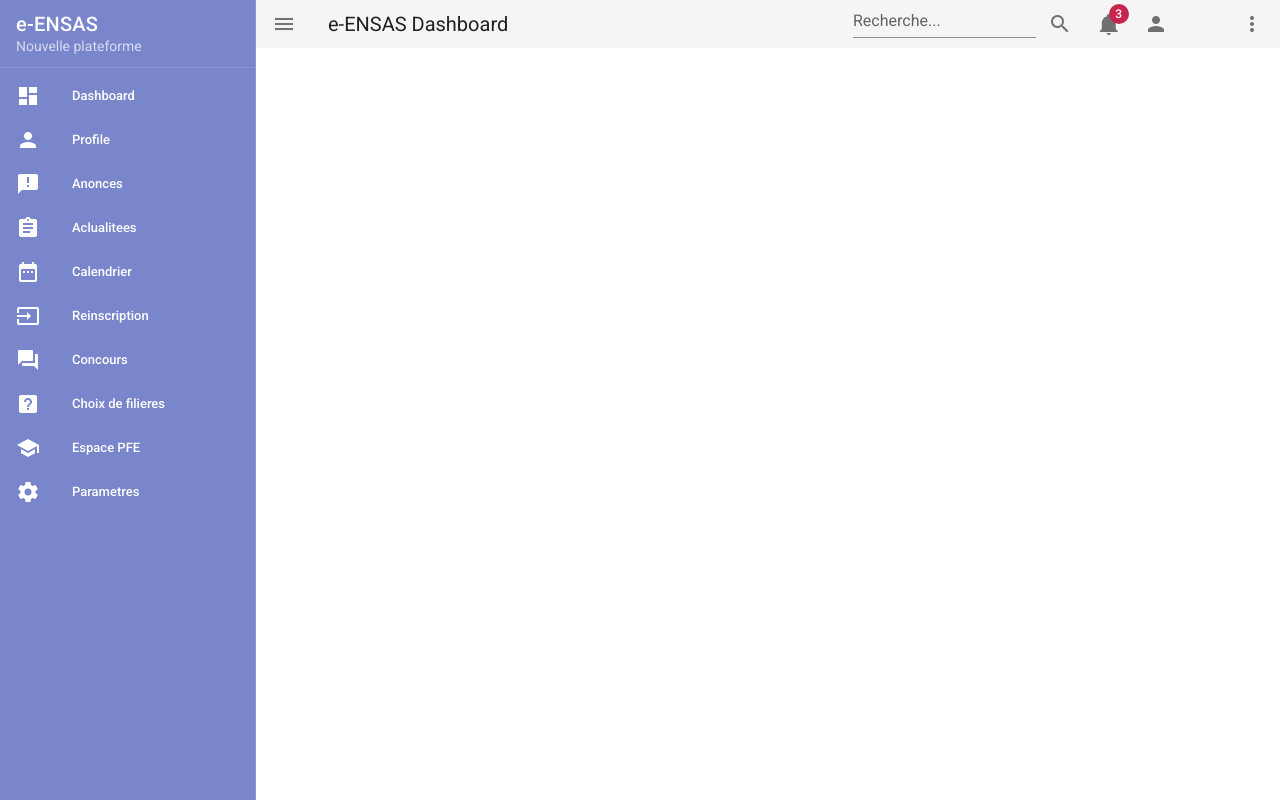
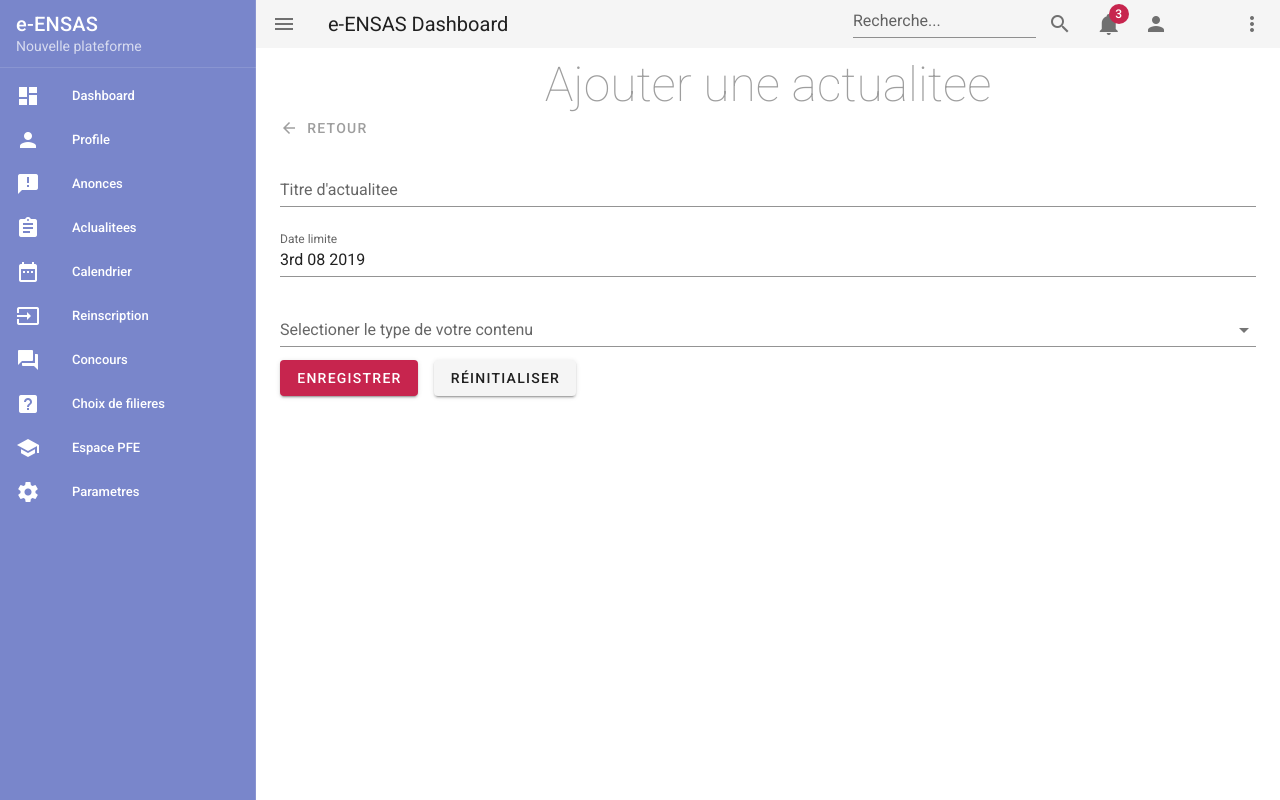
Before and after one commit to hoummani/ENSAS-Website, a Vue app in the folder admin/: page /addActualitee in a window 1280 px wide. Built offline with nearby package versions, Linux system fonts and the light colour scheme; some icons are missing.

Commit message:
on going with add actualitee component

```diff
--- a/admin/package.json
+++ b/admin/package.json
@@ -10,6 +10,7 @@
   },
   "dependencies": {
     "core-js": "^2.6.5",
+    "date-fns": "^1.30.1",
     "vue": "^2.6.10",
     "vue-google-charts": "^0.3.2",
     "vue-router": "^3.0.3",
--- a/admin/src/router.js
+++ b/admin/src/router.js
@@ -6,6 +6,7 @@ import Register from "./views/Register.vue";
 import Profile from "./views/Profile.vue";
 import Annonces from "./views/Annonces.vue";
 import Actualitees from "./views/Actualitees.vue";
+import AddActualitee from "./views/actualitee/AddActualitee.vue";
 
 Vue.use(Router);
 
@@ -42,6 +43,11 @@ export default new Router({
       path: "/actualitees",
       name: "actualitees",
       component: Actualitees
+    },
+    {
+      path: "/addActualitee",
+      name: "addActualitee",
+      component: AddActualitee
     }
   ]
 });
--- a/admin/src/views/Actualitees.vue
+++ b/admin/src/views/Actualitees.vue
@@ -24,7 +24,7 @@
         </v-tooltip>
         <v-spacer></v-spacer>
         <!-- modal -->
-        <v-btn color="secondary" dark class="mb-2"
+        <v-btn color="secondary" to="/addActualitee" dark class="mb-2"
               >Nouvelle Actualite</v-btn
             >
 
@@ -87,6 +87,8 @@
 </template>
 
 <script>
+
+
 export default {
   data() {
     return {
@@ -107,6 +109,9 @@ export default {
   },
   created() {
     this.initialize();
+  },
+  components:{
+
   },
   computed: {
 
--- /dev/null
+++ b/admin/src/views/actualitee/AddActualitee.vue
@@ -0,0 +1,210 @@
+<template>
+  <div id="addActualite">
+    <h4
+      class="display-2 font-weight-thin grey--text text-xs-center text-sm-center"
+    >Ajouter une actualitee</h4>
+    <v-btn text class="grey--text" to="/actualitees">
+      <v-icon left>arrow_back</v-icon>
+      <span>Retour</span>
+    </v-btn>
+    <v-container>
+      <v-form ref="form" v-model="valid" lazy-validation>
+        <!-- title  -->
+
+        <v-text-field
+          v-model="actualitee.title"
+          type="text"
+          :rules="aclualiteeRules.titleRules"
+          label="Titre d'actualitee"
+          required
+        ></v-text-field>
+        <!--  date -->
+        <v-menu v-model="menu2" :close-on-content-click="false" full-width max-width="290">
+          <template v-slot:activator="{ on }">
+            <v-text-field
+              :value="formatedDate"
+              clearable
+              label="Date limite"
+              :rules="aclualiteeRules.ended_atRules"
+              readonly
+              v-on="on"
+            ></v-text-field>
+          </template>
+          <v-date-picker v-model="actualitee.ended_at" @change="menu2 = false"></v-date-picker>
+        </v-menu>
+
+        <!-- select content -->
+        <!--   -->
+        <v-select
+          :items="items"
+          label="Selectioner le type de votre contenu"
+          :rules="aclualiteeRules.select_type_content"
+          v-on:change="optionChoose"
+          required
+        ></v-select>
+        <v-layout row wrap>
+          <!-- urls content -->
+          <v-flex xs12 sm12 md12 lg12 v-for="(row,index) in actualitee.urls" :key="index">
+            <v-card class="mb-3 pa-5">
+              <v-text-field v-model="row.link_title" :rules="link_titleRules" type="text" label="Titre de lien" required></v-text-field>
+
+              <v-text-field v-model="row.link" type="url" :rules="linkRules" label="Le lien" required></v-text-field>
+              <div >
+                <v-btn class="mx-2" fab  @click="removeUrlRow(index)" small text>
+                  <v-icon >remove</v-icon>
+                </v-btn>
+                <v-btn fab  @click="addUrlRowPerformClick" small text>
+                  <v-icon >add</v-icon>
+                </v-btn>
+              </div>
+            </v-card>
+          </v-flex>
+
+          <!-- content as list of text -->
+
+          <v-flex xs12 sm12 md12 lg12 v-for="(row,index) in actualitee.contents" :key="index">
+            <v-card class="mb-3 pa-5" >
+              <v-textarea v-model="row.message" :rules="messageRules" label="Message" required></v-textarea>
+              <div >
+                <v-btn
+                  class="mx-2"
+                  fab
+                  @click="removeContentRow(index)"
+
+                  small
+                  text
+                >
+                  <v-icon >remove</v-icon>
+                </v-btn>
+                <v-btn fab  small @click="addContentRowPerformClick" text>
+                  <v-icon >add</v-icon>
+                </v-btn>
+              </div>
+            </v-card>
+          </v-flex>
+        </v-layout>
+        <!-- buttons  -->
+        <div class="mt-4">
+          <v-btn color="primary" class="mr-4">Enregistrer</v-btn>
+
+          <v-btn>Réinitialiser</v-btn>
+        </div>
+      </v-form>
+    </v-container>
+  </div>
+</template>
+
+
+<script>
+import format from "date-fns/format";
+export default {
+  data() {
+    return {
+      valid: false,
+      menu2: false,
+      items: ["Liste de texte", "Liste de liens", "Liste de texte + liens"],
+      actualitee: {
+        title: "",
+        ended_at: new Date().toISOString().substr(0, 10),
+
+        contents: [],
+        urls: []
+      },
+      message:"",
+      link:"",
+      link_title:"",
+
+      //------  Validation Rules  ------>
+      aclualiteeRules: {
+        titleRules: [
+          v => !!v || "Title is required",
+          v => (v && v.length >= 4) || "Title must be great than 4 characters"
+        ],
+        ended_atRules: [v => !!v || "Limit date is required"],
+        select_type_content: [v => !!v || "One option is required"]
+      },
+      messageRules:[
+        v => !!v || "Text message is required",
+        v => (v && v.length >= 4) || "Text message must be great than 4 characters"
+      ],
+      link_titleRules:[
+        v => !!v || "Link title is required",
+        v => (v && v.length >= 6) || "Link title  must be valid"
+      ],
+      linkRules:[
+        v => !!v || "Link field is required !",
+        v => /[-a-zA-Z0-9@:%._\+~#=]{1,256}\.[a-zA-Z0-9()]{1,6}\b([-a-zA-Z0-9()@:%_\+.~#?&//=]*)?/gi.test(v) || "Link field must bes valid !"
+      ]
+      //------- End of Validation Rules -------->
+    };
+  },
+  computed: {
+    formatedDate() {
+      return this.actualitee.ended_at
+        ? format(this.actualitee.ended_at, "Do MM YYYY")
+        : "";
+    }
+  },
+  methods: {
+    //------- select methods  ----->
+    optionChoose(e) {
+      if (e == "Liste de texte") {
+        this.actualitee.contents=[];
+        this.addContentRow();
+      } else if (e == "Liste de liens") {
+        this.actualitee.urls=[];
+        this.addUrlRow();
+      } else {
+        console.log("other choose !");
+      }
+    },
+    addContentRow() {
+      this.actualitee.urls = [];
+      this.actualitee.contents.push({
+        message: ""
+      });
+    },
+    addContentRowPerformClick(){
+      if(this.message=""){
+        console.log("Write some content !");
+
+      }else{
+        this.addContentRow();
+      }
+    },
+    removeContentRow(index) {
+     this.actualitee.contents.splice(index, 1);
+
+    },
+    addUrlRowPerformClick(){
+      if(this.link_title!="" && this.link!=""){
+        this.addUrlRow();
+      }else{
+        console.log("Write something..!");
+      }
+    },
+    addUrlRow() {
+      this.actualitee.contents = [];
+      this.actualitee.urls.push({
+        link_title: "",
+        link: ""
+      });
+    },
+    removeUrlRow(index) {
+      this.actualitee.urls.splice(index, 1);
+    },
+    //------------ end select methods  ---->
+  },
+  watch: {
+    "actualitee.select_type":function(v){
+      if(v=="Liste de texte"){
+        console.log("Text");
+      }else if(v=="Liste de liens"){
+        console.log("Link");
+      }else{
+        console.log("other");
+      }
+    }
+  },
+};
+</script>
```
Also changed, not shown: 1 other file (tests, documents, lock files or other folders).
